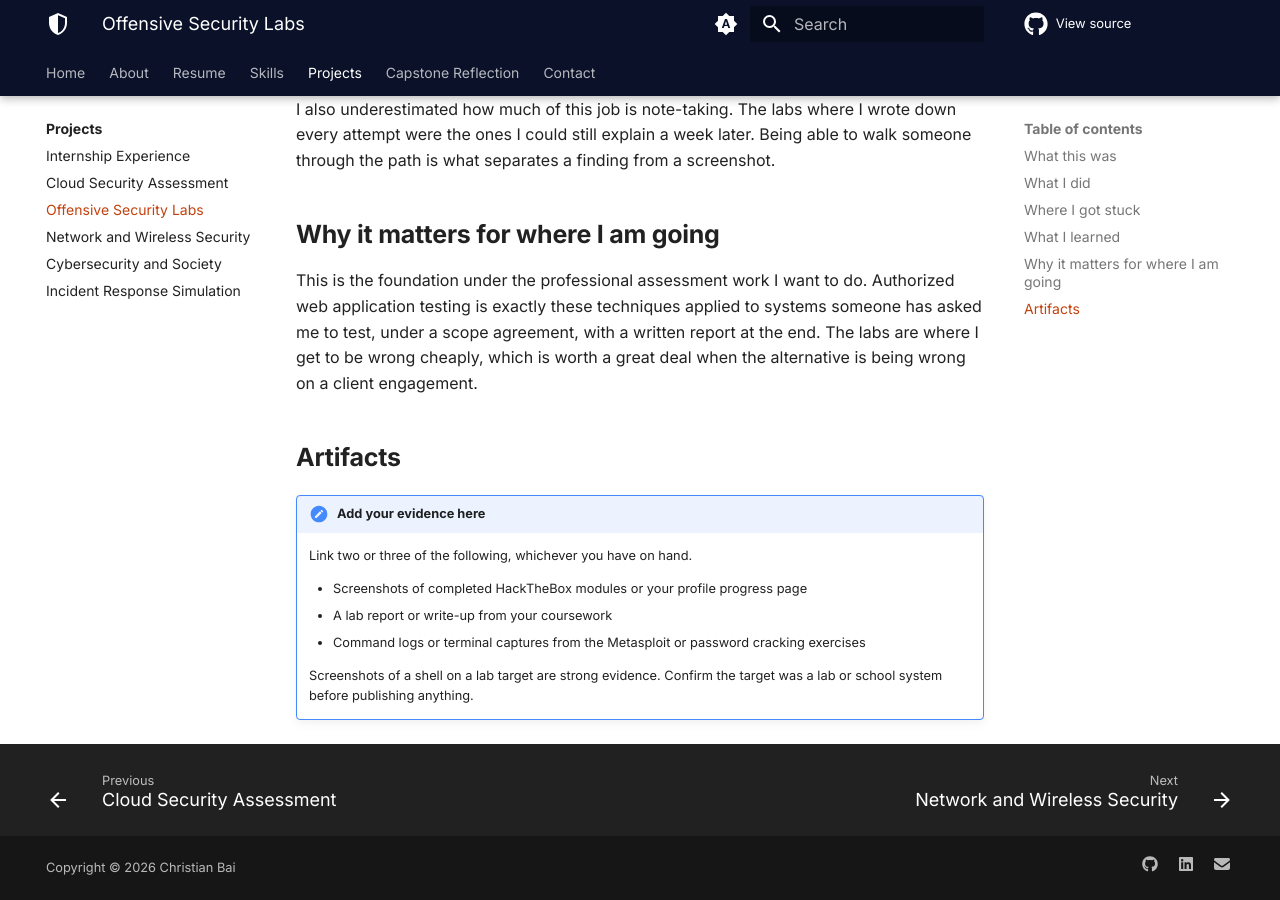
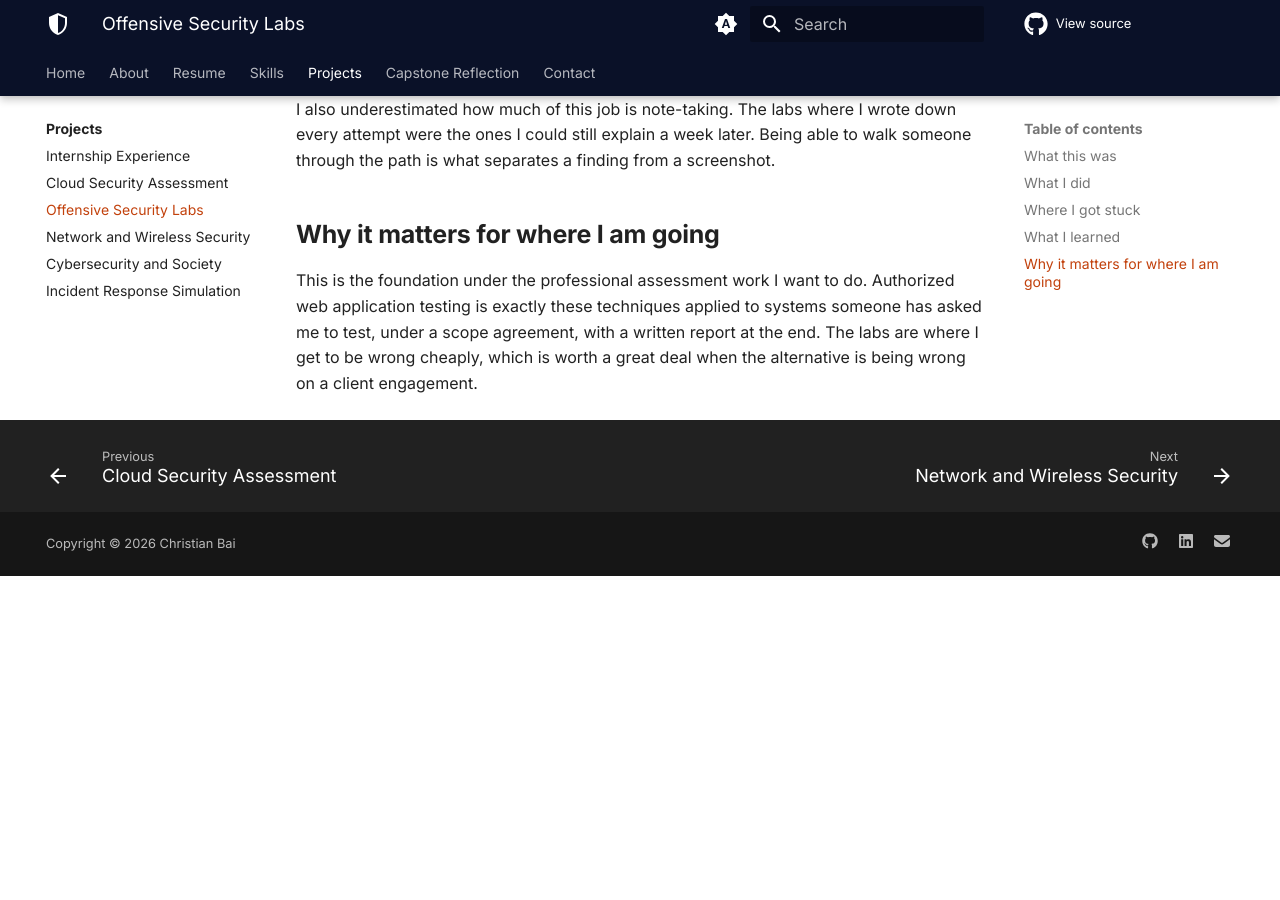
Before and after one commit to christianbai03/christianbai03.github.io, an MkDocs documentation site: the page built from docs/projects/offensive-security-labs.md, in a window 1280 px wide and 900 px high, scrolled down 1545 px. Built offline with MkDocs 1.6.1 and Material for MkDocs 9.7.7, drawn with Linux system fonts in a browser that asks for light colours; comment, search, counter and statistics services are not loaded; after the commit the page ends 2121 px from its top, so only the background shows below that.

Commit message:
Update offensive-security-labs.md

```diff
--- a/docs/projects/offensive-security-labs.md
+++ b/docs/projects/offensive-security-labs.md
@@ -68,17 +68,3 @@ Authorized web application testing is exactly these techniques applied to system
 someone has asked me to test, under a scope agreement, with a written report at
 the end. The labs are where I get to be wrong cheaply, which is worth a great
 deal when the alternative is being wrong on a client engagement.
-
-## Artifacts
-
-!!! note "Add your evidence here"
-
-    Link two or three of the following, whichever you have on hand.
-
-    - Screenshots of completed HackTheBox modules or your profile progress page
-    - A lab report or write-up from your coursework
-    - Command logs or terminal captures from the Metasploit or password cracking
-      exercises
-
-    Screenshots of a shell on a lab target are strong evidence. Confirm the
-    target was a lab or school system before publishing anything.
```
